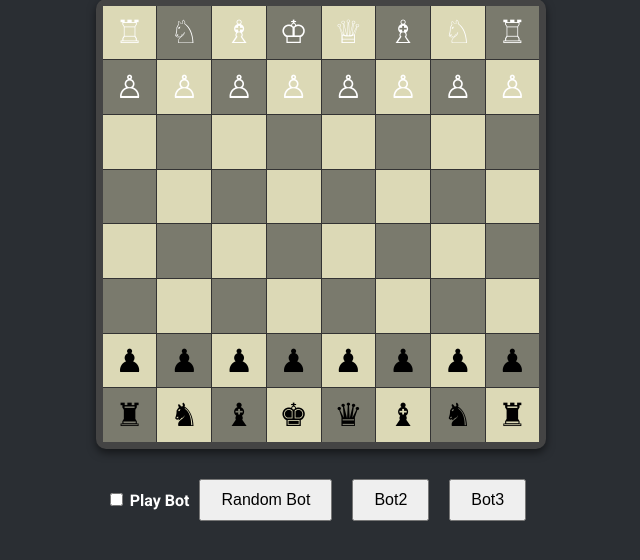
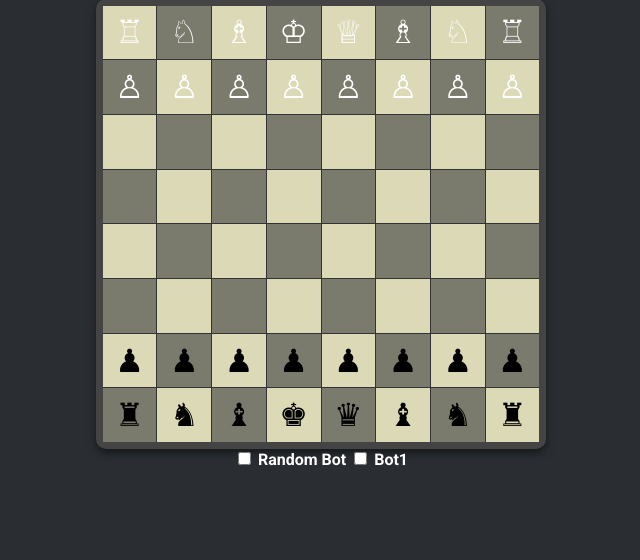
Before and after one commit to ZKLSPC22/Experimenting-with-Chess-and-RL, a Flask app: page / in a window 1280 px wide. Shown: the part 211-771 px from the top of the page, without its empty margins (319-959 px from the left). Run offline with Flask 3, Linux system fonts and the light colour scheme.

Commit message:
exclusive toggles

```diff
--- a/static/js/chess.js
+++ b/static/js/chess.js
@@ -181,13 +181,27 @@ function clearSquareSelection() {
 
 // UI Controls & Event Handlers
 function setupBotToggle() {
-    document.getElementById('bot-toggle').addEventListener('change', function() {
-        botEnabled = this.checked;
+    const botControls = document.getElementById('bot-controls');
+
+    // Handle ALL checkbox changes in the container
+    botControls.addEventListener('change', (e) => {
+        if (!e.target.matches('input[type="checkbox"]')) return;
+
+        // When a checkbox is checked, uncheck all others
+        if (e.target.checked) {
+            const allCheckboxes = botControls.querySelectorAll('input[type="checkbox"]');
+            allCheckboxes.forEach(checkbox => {
+                if (checkbox !== e.target) checkbox.checked = false;
+            });
+        }
+
+        // Your existing API call
         fetch('/bot-mode', {
             method: 'POST',
             headers: {'Content-Type': 'application/json'},
-            body: JSON.stringify({bot_enabled: this.checked})
+            body: JSON.stringify({bot_enabled: e.target.checked})
         }).catch(console.error);
+
         updateBoard();
     });
 }
--- a/templates/chess.html
+++ b/templates/chess.html
@@ -30,15 +30,15 @@
     </div>
   </div>
 
-  <div class='ais'>
-    <div id="bot-controls">
-      <label>
-        <input type="checkbox" id="bot-toggle"> Play Bot
-      </label>
-    </div>
-    <button id="random-bot-btn">Random Bot</button>
-    <button id="bot2">Bot2</button>
-    <button id="bot3">Bot3</button>
+
+  <div id="bot-controls">
+    <label>
+      <input type="checkbox" id="bot-toggle"> Random Bot
+    </label>
+    <label>
+      <input type="checkbox" id="bot1-toggle"> Bot1
+    </label>
   </div>
+
 </body>
 </html>
```
Also changed, not shown: chess_bots/random_bot.py (added, +10 -0 lines).
